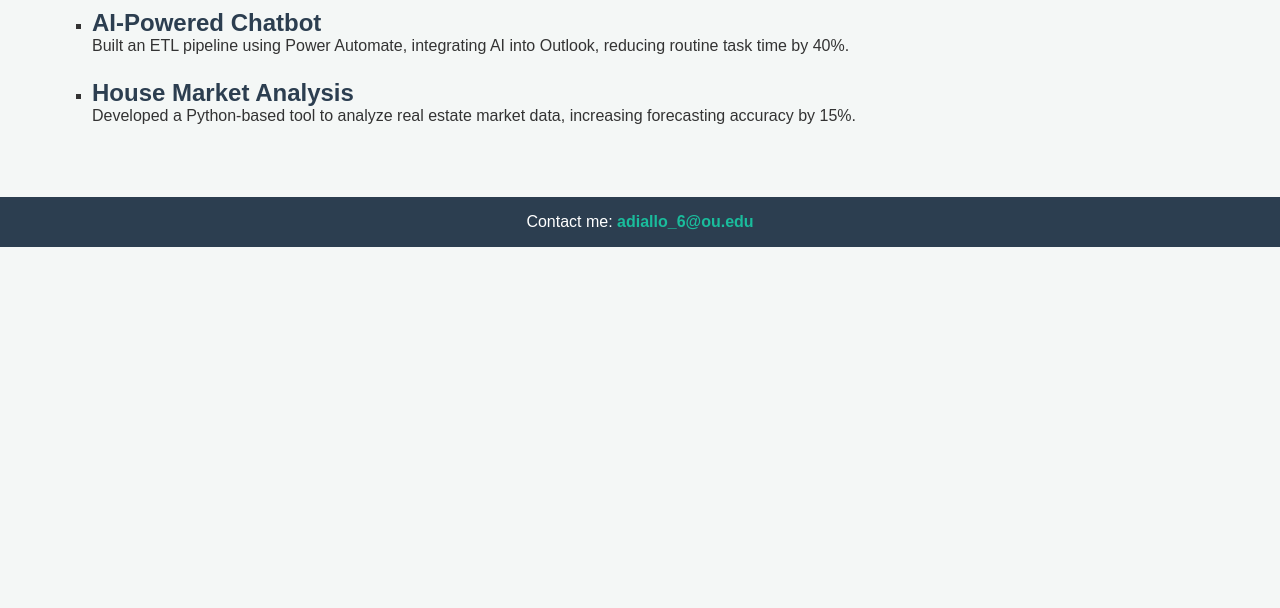
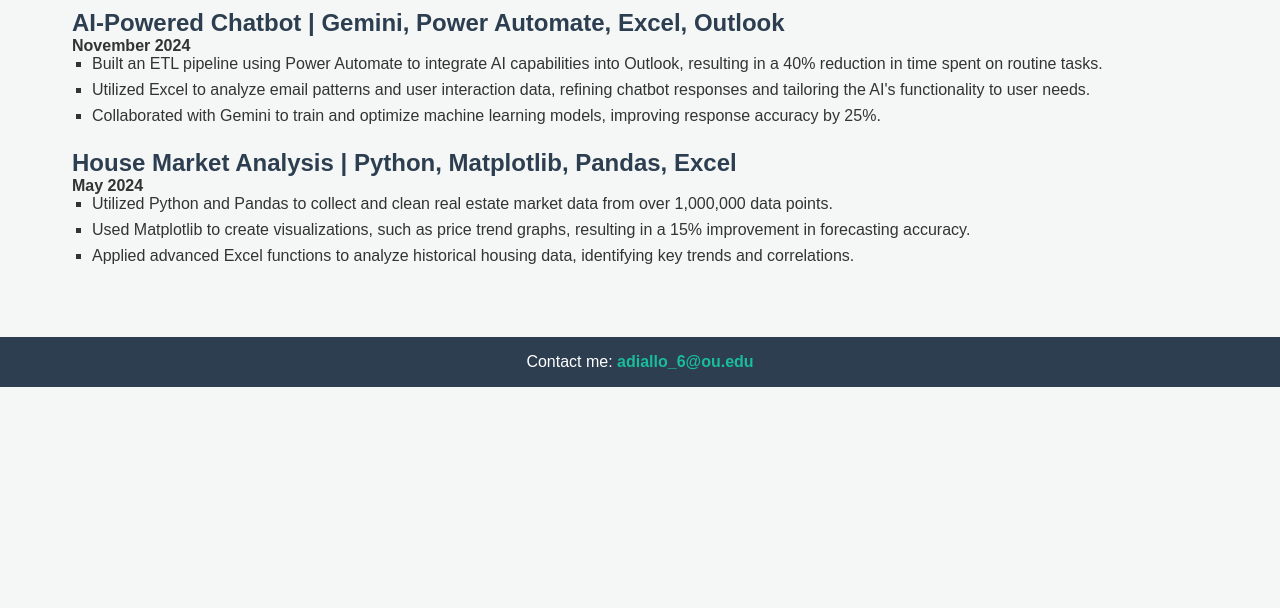
Before and after one commit to dial0010/dial0010.github.io, a plain HTML site: page projects.html in a window 1280 px wide. Shown: the part 192-800 px from the top of the page. Drawn offline with Linux system fonts and the light colour scheme.

Commit message:
final push

```diff
--- a/projects.html
+++ b/projects.html
@@ -22,16 +22,22 @@
 
     <main>
         <section id="projects">
-            <h2>My Projects</h2>
+            <h2>Relevant Projects</h2>
+
+            <h3>AI-Powered Chatbot | Gemini, Power Automate, Excel, Outlook</h3>
+            <p><strong>November 2024</strong></p>
             <ul>
-                <li>
-                    <h3>AI-Powered Chatbot</h3>
-                    <p>Built an ETL pipeline using Power Automate, integrating AI into Outlook, reducing routine task time by 40%. </p>
-                </li>
-                <li>
-                    <h3>House Market Analysis</h3>
-                    <p>Developed a Python-based tool to analyze real estate market data, increasing forecasting accuracy by 15%. </p>
-                </li>
+                <li>Built an ETL pipeline using Power Automate to integrate AI capabilities into Outlook, resulting in a 40% reduction in time spent on routine tasks.</li>
+                <li>Utilized Excel to analyze email patterns and user interaction data, refining chatbot responses and tailoring the AI's functionality to user needs.</li>
+                <li>Collaborated with Gemini to train and optimize machine learning models, improving response accuracy by 25%.</li>
+            </ul>
+
+            <h3>House Market Analysis | Python, Matplotlib, Pandas, Excel</h3>
+            <p><strong>May 2024</strong></p>
+            <ul>
+                <li>Utilized Python and Pandas to collect and clean real estate market data from over 1,000,000 data points.</li>
+                <li>Used Matplotlib to create visualizations, such as price trend graphs, resulting in a 15% improvement in forecasting accuracy.</li>
+                <li>Applied advanced Excel functions to analyze historical housing data, identifying key trends and correlations.</li>
             </ul>
         </section>
     </main>
```
Also changed, not shown: about.html (+14 -1 lines), index.html (+1 -1 lines).
